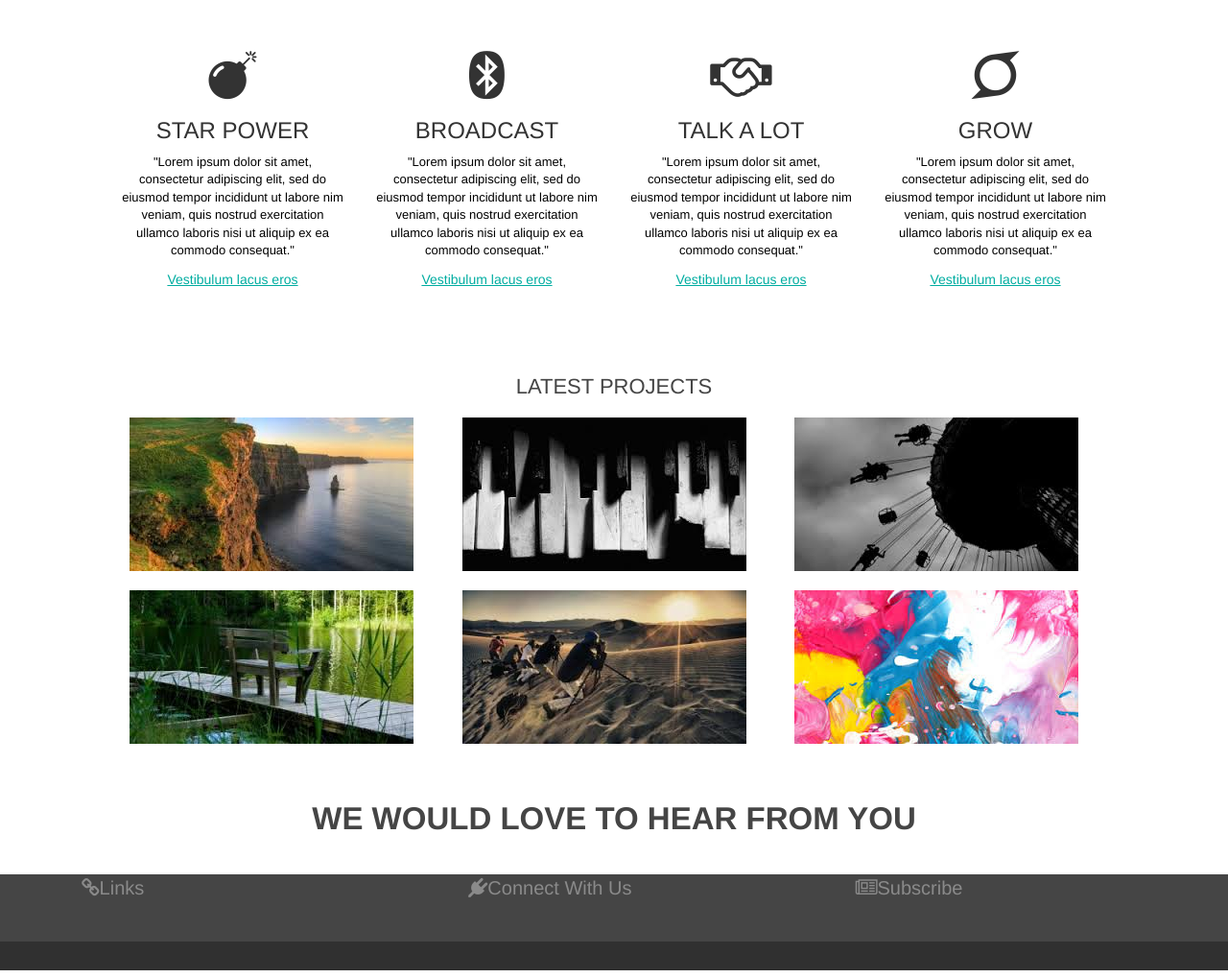
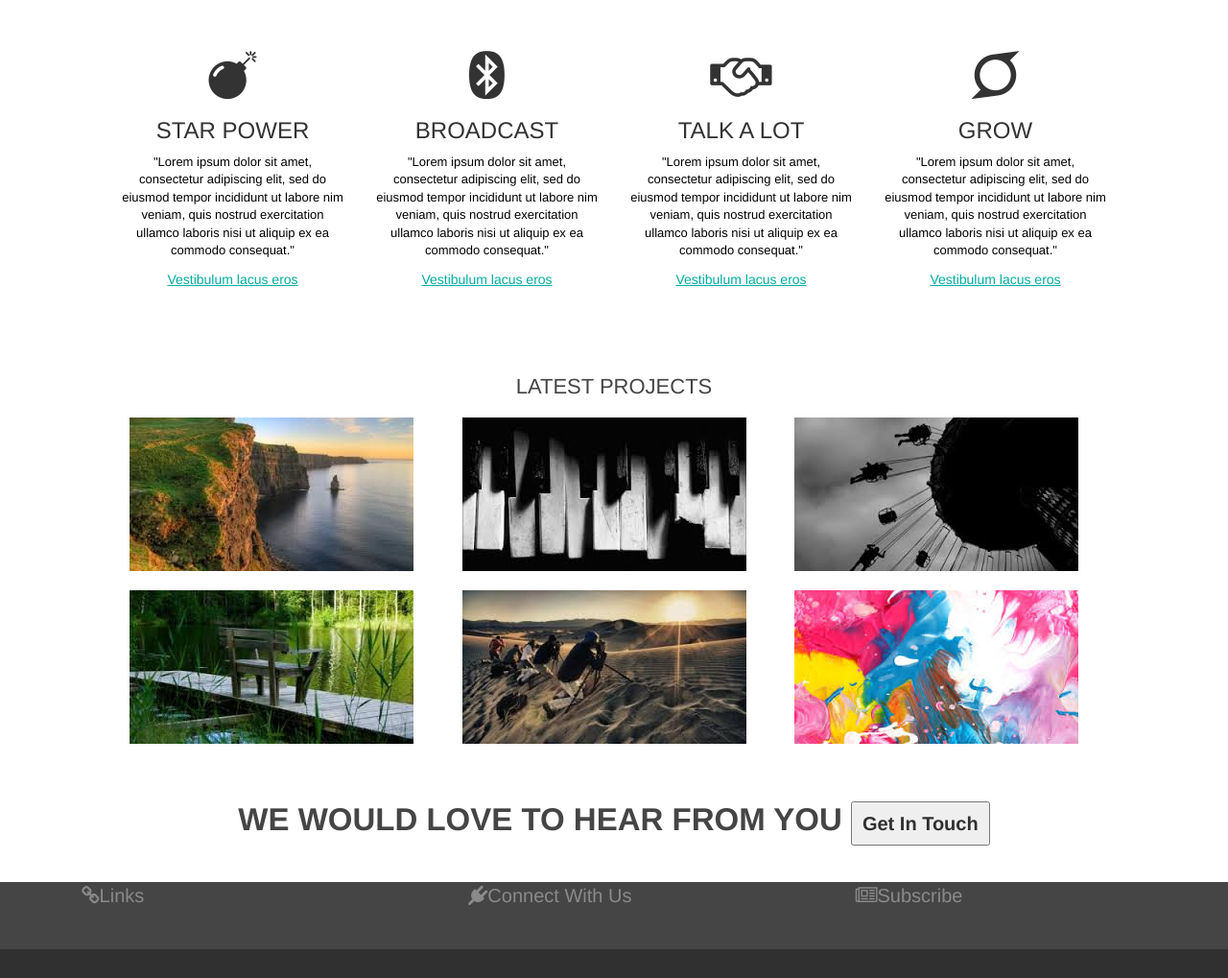
Before and after one commit to bbkoshy/tiy-homework-gridlayout, a plain HTML site: page index.html in a window 1280 px wide. Shown: the part 799-1818 px from the top of the page at 96% size. Drawn offline with nearby package versions, Linux system fonts and the light colour scheme.

Commit message:
3rd draft of grid layout

```diff
--- a/css/styles.css
+++ b/css/styles.css
@@ -99,9 +99,20 @@ font-weight: bold;
 font-size: 33px;
 text-transform: uppercase;
 text-align: center;
-padding-bottom: 30px;
+padding-bottom: 28px;
 
 }
+
+h2 .contact {
+  color: #303030;
+  font-size: 20px;
+  padding: 10px;
+  border-radius: 2px solid #CCCCCC;
+}
+
+
+
+
 
 .col-md-4.footer a{
 text-decoration: none;
--- a/index.html
+++ b/index.html
@@ -109,8 +109,9 @@
 
 
 
+  <h2>We Would Love To Hear From You <button type="button" name="button" class= "contact">Get In Touch</button>
+</h2>
 
-    <h2>We Would Love To Hear From You</h2>
     <footer>
       <div class="col-md-4 footer">
     <i class="fa fa-link" aria-hidden="true"></i><a href="#">Links</a>
```
